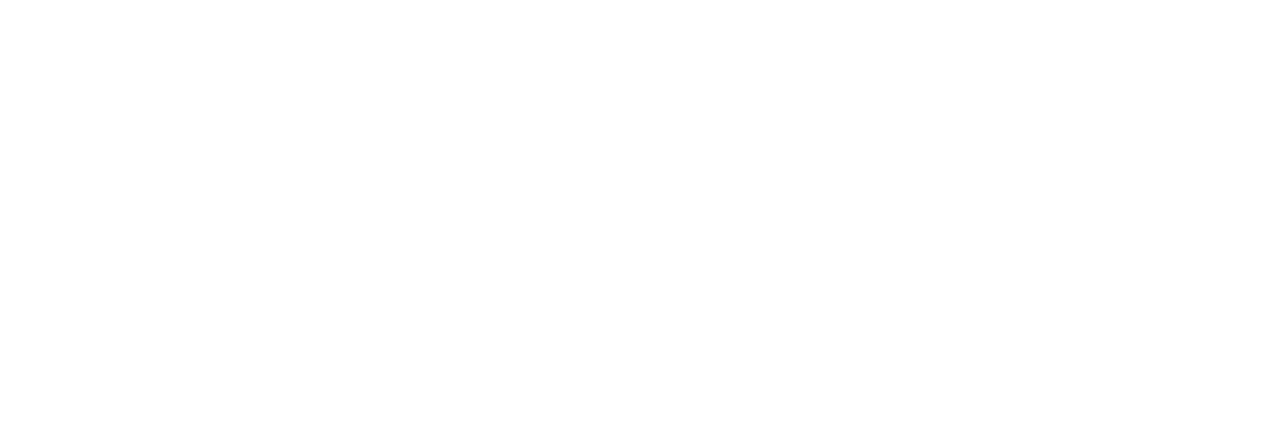
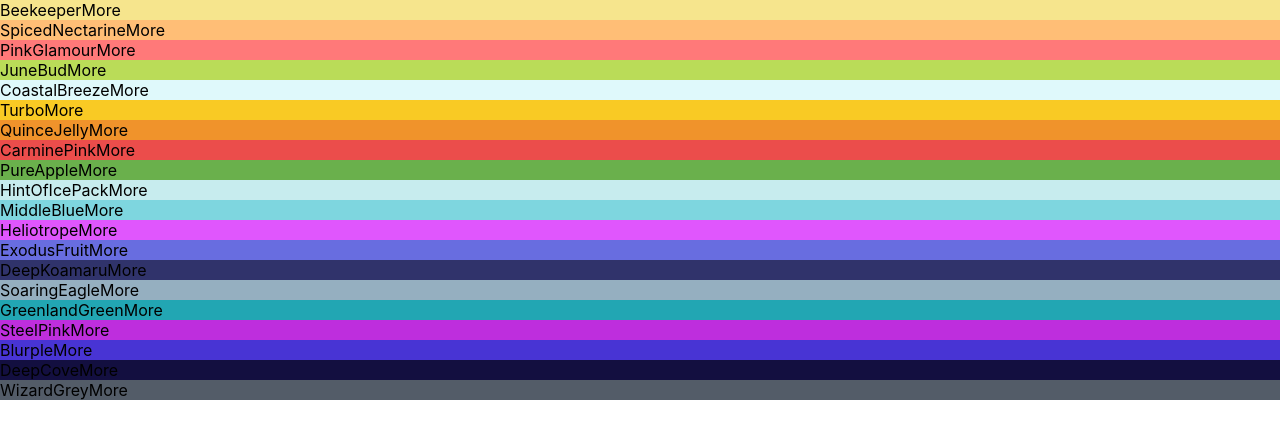
Before and after one commit to super8989/React_colors_app, a React (Create React App) app: page / in a window 1280 px wide. Shown: the top 438 px of the page. Built offline with nearby package versions, Linux system fonts and the light colour scheme.

Commit message:
mapping over colors in Palette.js to display background color and name in ColorBox component

```diff
--- /dev/null
+++ b/src/ColorBox.js
@@ -0,0 +1,14 @@
+import React, { Component } from "react";
+
+class ColorBox extends Component {
+	render() {
+		return (
+			<div style={{ background: this.props.background }} className='ColorBox'>
+				<span>{this.props.name}</span>
+				<span>More</span>
+			</div>
+		);
+	}
+}
+
+export default ColorBox;
--- a/src/Palette.js
+++ b/src/Palette.js
@@ -1,11 +1,15 @@
 import React, { Component } from "react";
+import ColorBox from "./ColorBox";
 
 class Palette extends Component {
 	render() {
+		const colorBoxes = this.props.colors.map(color => (
+			<ColorBox background={color.color} name={color.name} />
+		));
 		return (
 			<div className='Palette'>
 				{/* Navbar goes here  */}
-				<div className='Palette-colors'>{/* color boxes */}</div>
+				<div className='Palette-colors'>{colorBoxes}</div>
 				{/* footer */}
 			</div>
 		);
```
